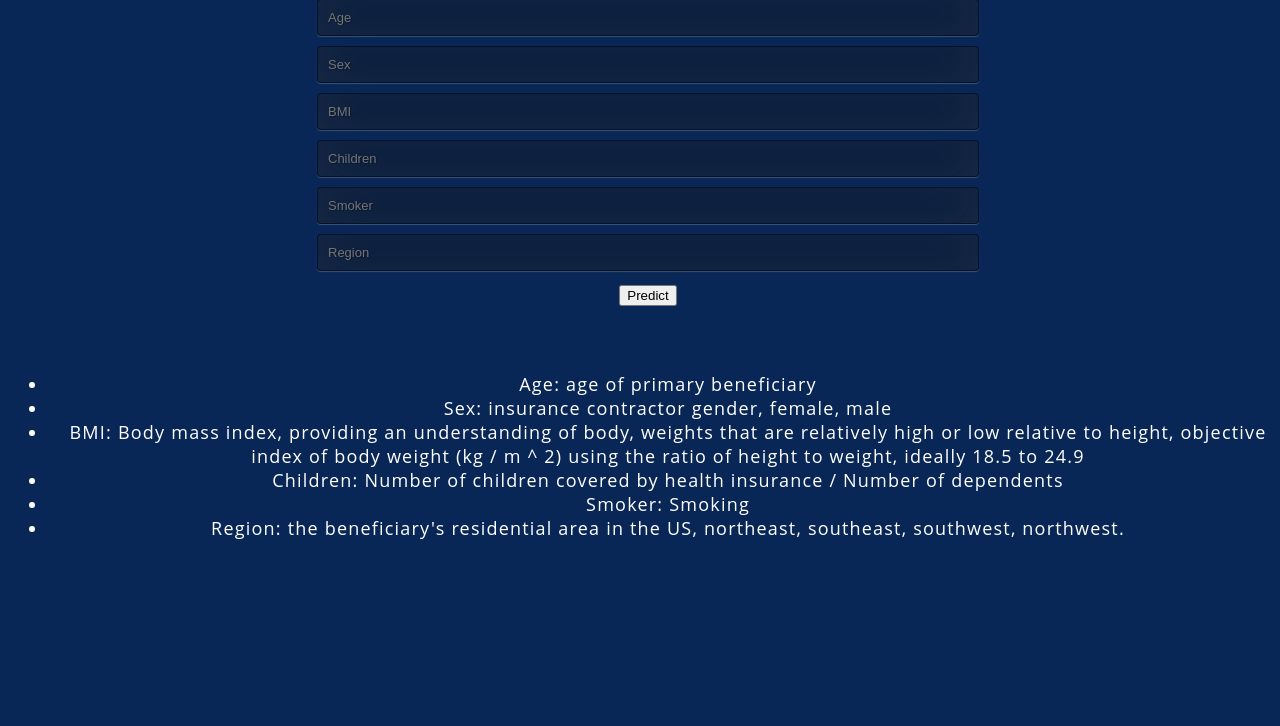
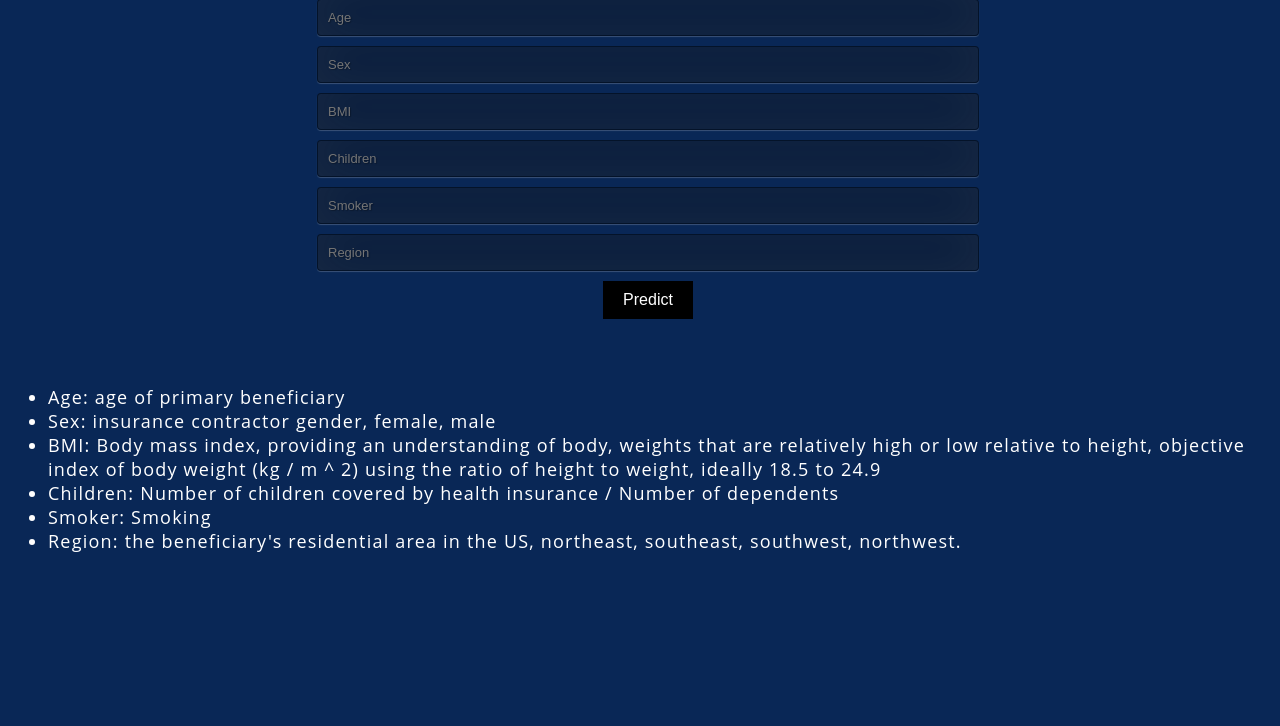
Before and after one commit to divensambhwani/Insurance-cost-predictor, a Flask app: page / in a window 1280 px wide. Shown: the part 98-824 px from the top of the page. Run offline with Flask 2, Linux system fonts and the light colour scheme; parts of the project's set-up code (start-up, migrations or seed data) failed here and were passed over.

Commit message:
Update style.css

```diff
--- a/static/style.css
+++ b/static/style.css
@@ -13,7 +13,7 @@ body {
 
 }
 
-description {
+.description {
 	color: #fff;
 	font-size: 18px;
 	text-align:left;
@@ -21,7 +21,7 @@ description {
 }
 
 
-button1 {
+.button1 {
 
 	background-color: #000000; /* Green */
 	border: none;
```
